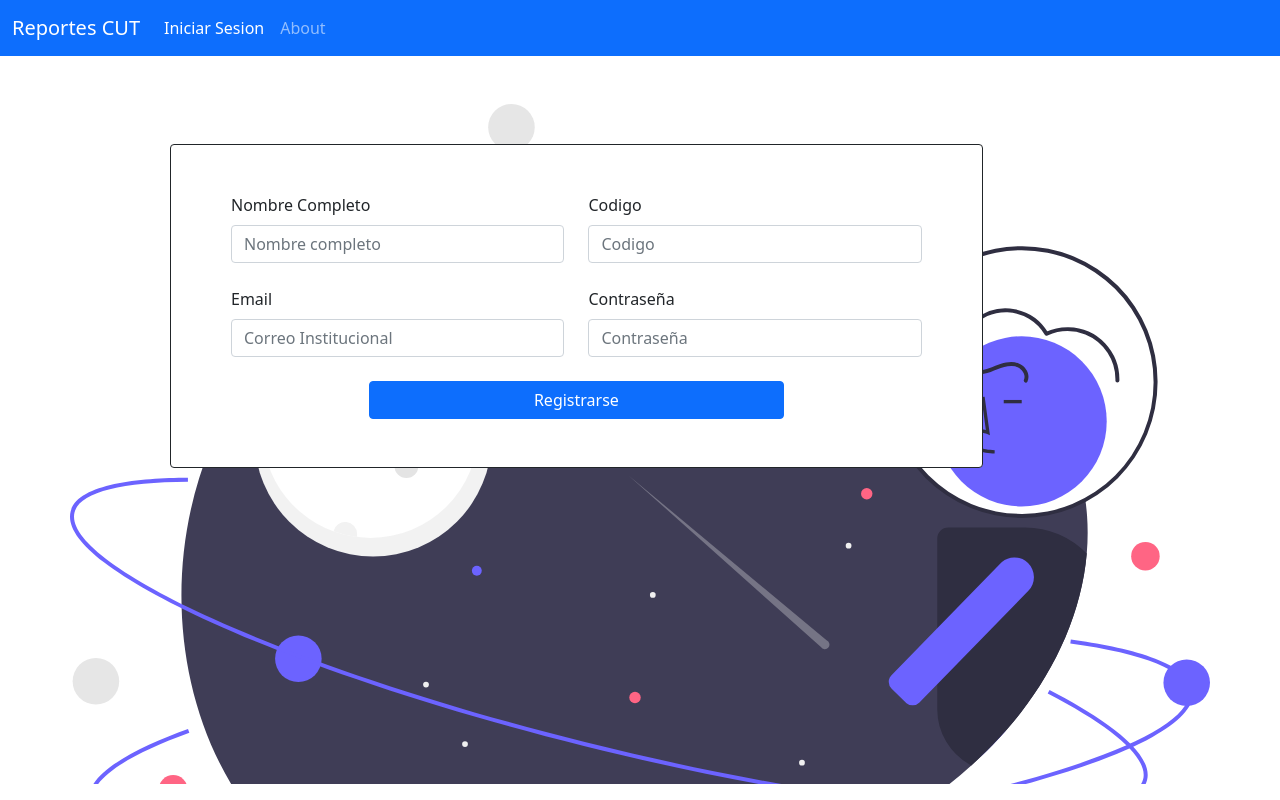
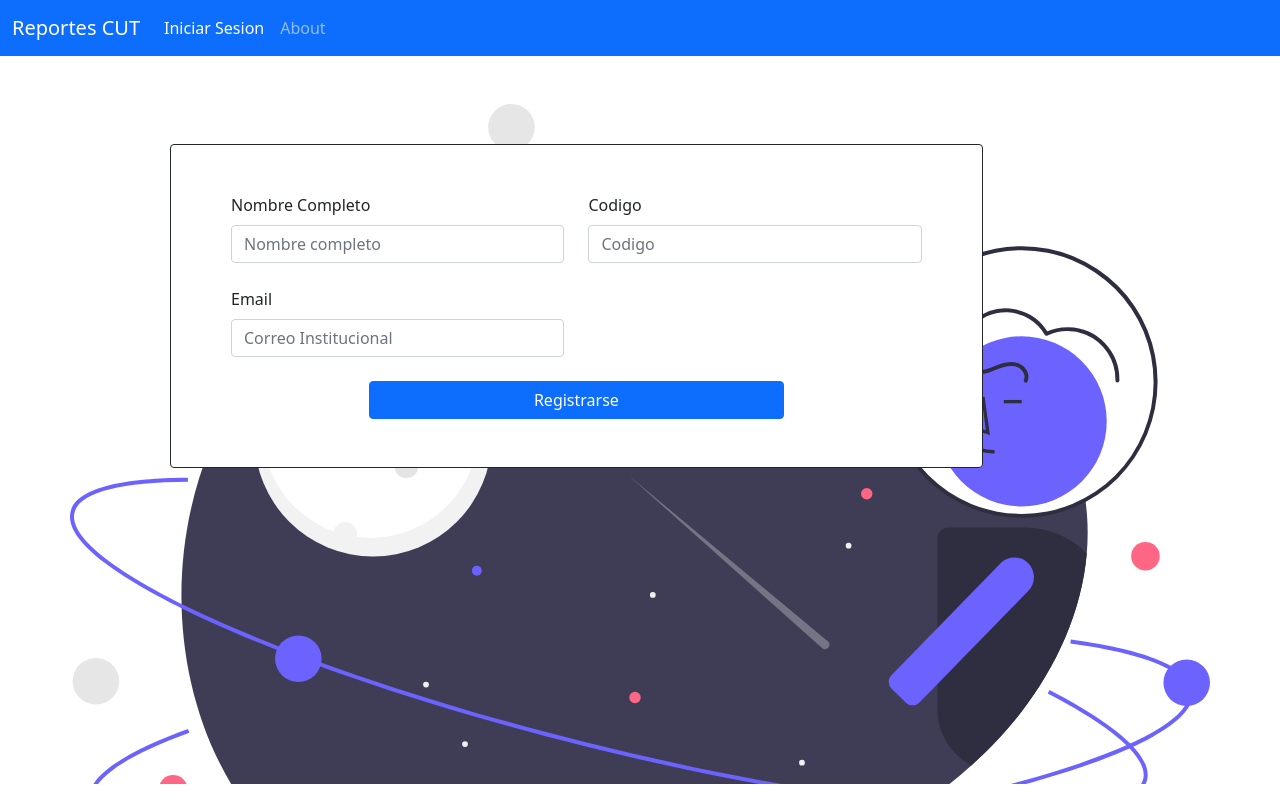
Before and after one commit to AbrahamupSky/Reportes-CUT-definitive-edition, a React (Create React App) app in the folder frontend/: page /register in a window 1280 px wide. Built offline with nearby package versions, Linux system fonts and the light colour scheme; no server answers; the HTML template or start-up script is replaced by a standard one.

Commit message:
Update Signup.js

```diff
--- a/frontend/src/components/Signup.js
+++ b/frontend/src/components/Signup.js
@@ -14,6 +14,7 @@ export const Signup = () => {
     const [areasActive,setareasActive] = useState(false)
     const [form1Active,setForm1Active] = useState(false)
     const [form2Active,setForm2Active] = useState(false)
+    const [contraseñaActive,setcontraseñaActive] = useState(false)
     const rol1 = sessionStorage.getItem("Rol")
 
 
@@ -31,7 +32,7 @@ export const Signup = () => {
                 email: email,
                 contraseña: contraseña,
                 role: rol,
-                status: "Denegado"
+                status: "Aceptado"
 
             })
         })
@@ -94,8 +95,8 @@ export const Signup = () => {
                                 placeholder="Correo Institucional"
                                 id="inputEmail" required />
                         </div>
-
-                        <div className="col-md-6">
+                        { rol1==="7" && !contraseñaActive? setcontraseñaActive(!contraseñaActive):
+                        contraseñaActive && <div className="col-md-6">
                             <label htmlFor="inputPassword" className="form-label">Contraseña</label>
                             <input
                                 type="password"
@@ -104,6 +105,7 @@ export const Signup = () => {
                                 placeholder="Contraseña"
                                 id="inputPassword" required />
                         </div>
+                        }
                         {rol1 === "1" && !form1Active? setForm1Active(!form1Active):
                         form1Active && <div className="col-md-6">
                             <label htmlFor="exampleSelect1" className="form-label mt-4">Especifica el rol</label>
```
